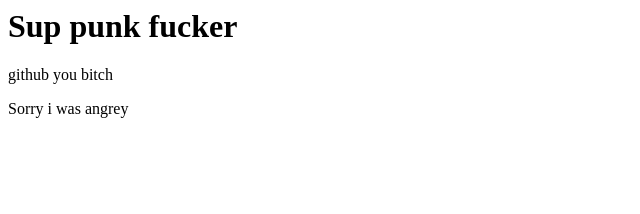
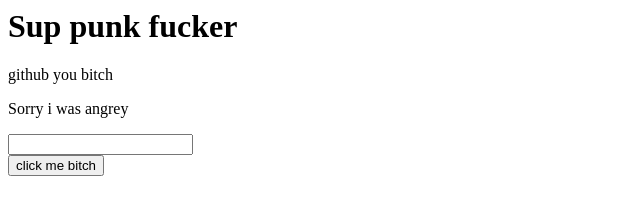
Before and after one commit to reasat-rafio/project-0.1, a plain HTML site: page index.html in a window 1280 px wide. Shown: the whole page, without its empty margins (0-640 px from the left). Drawn offline with Linux system fonts and the light colour scheme.

Commit message:
done with you

```diff
--- a/index.html
+++ b/index.html
@@ -1,3 +1,7 @@
 <h1>Sup punk fucker</h1>
 <p>github you bitch</p>
 <p>Sorry i was angrey<p>
+
+        <input type="text">
+        <br>
+        <button>click me bitch</button>
```
